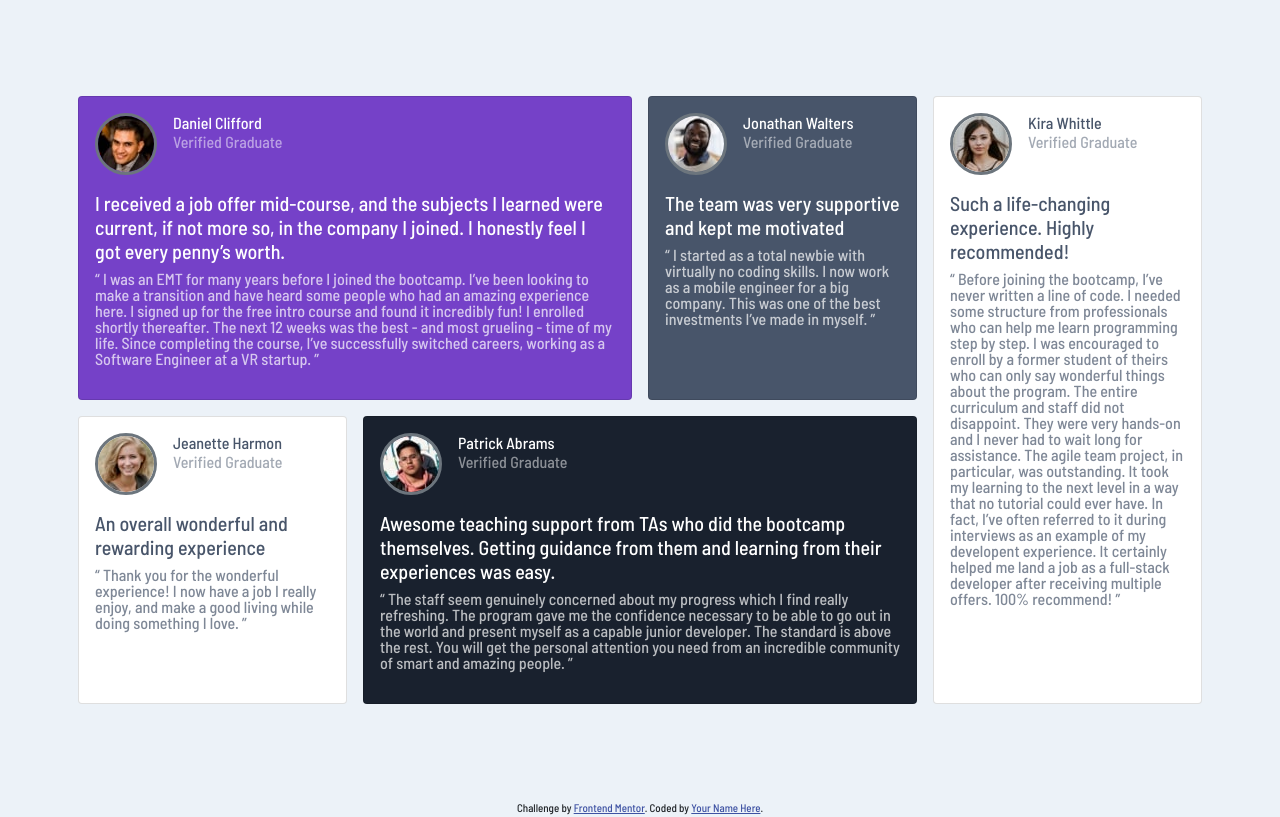
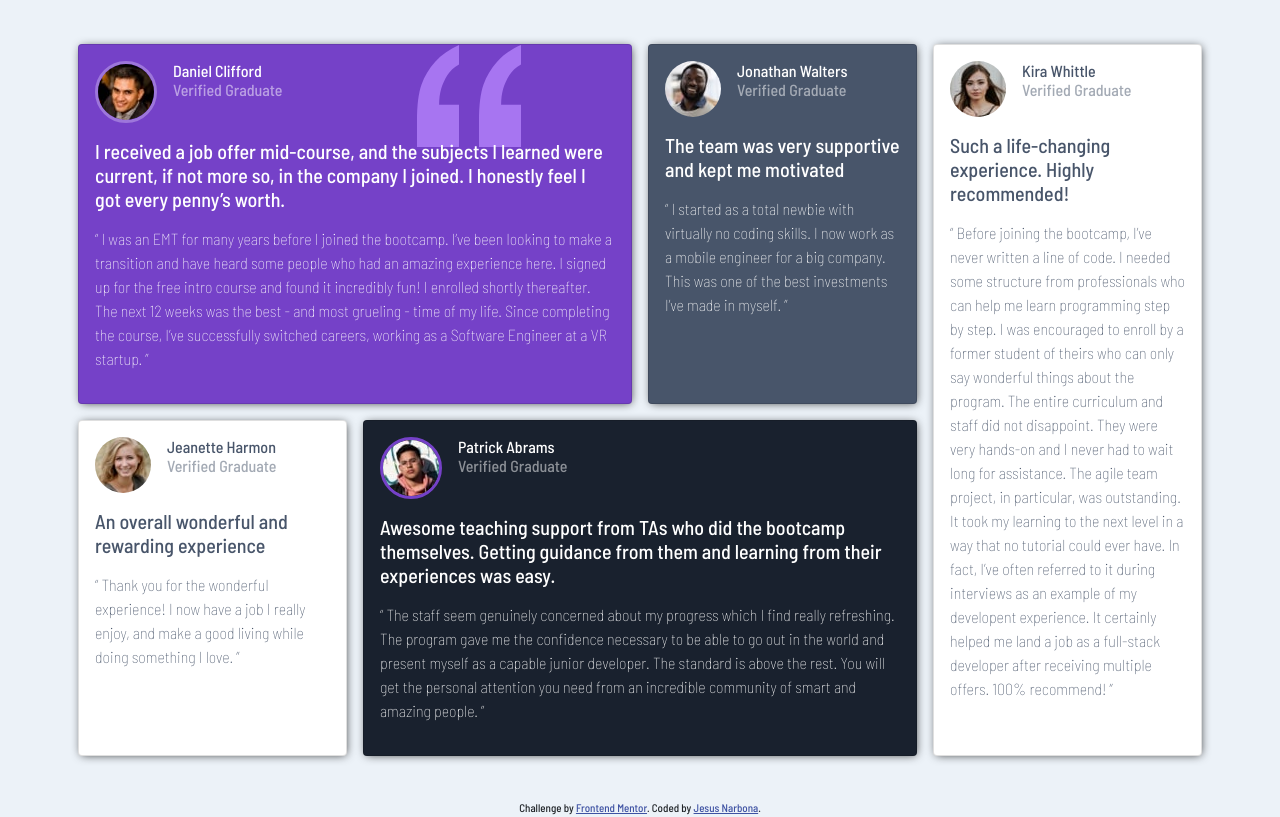
Before and after one commit to yisusturtle/FrontendMentor-GridBoxSuggest, a plain HTML site: page index.html in a window 1280 px wide. Drawn offline with nearby package versions, Linux system fonts and the light colour scheme.

Commit message:
Finalizacion de reto Frontend mentor

```diff
--- a/css/main.css
+++ b/css/main.css
@@ -24,6 +24,18 @@ body {
     }
 }
 
+.quote-img {
+    position: absolute;
+    top: 0;
+    right: 20%;
+    z-index: 1;
+}
+
+.dani-z-index {
+    z-index: 2;
+    position: relative;
+}
+
 .background-purple {
     background: hsl(263, 55%, 52%);
     color: hsl(0, 0%, 100%);
@@ -45,11 +57,23 @@ body {
 }
 
 .paragraph {
-    opacity: 70%;
-    font-weight: 400;
+    font-weight: 300;
+    line-height: 24px !important;
 }
 
 .verified {
     opacity: 50%;
     font-weight: 400;
 }
+
+.border-lightpurple {
+    border-color: hsl(263, 58%, 66%) !important;
+}
+
+.border-purple {
+    border-color: hsl(263, 55%, 52%) !important;
+}
+
+.box-shadows {
+    box-shadow: 1px 1px 10px -2px rgba(0, 0, 0, 0.78);
+}
--- a/index.html
+++ b/index.html
@@ -22,17 +22,18 @@
             <div class="col-12 col-lg-9">
                 <div class="row">
                     <div class="col-12 col-lg-8 p-2">
-                        <article class="card h-100 background-purple">
+                        <article class="card h-100 box-shadows background-purple">
                             <div class="card-body">
-                                <div class="d-flex mb-3">
-                                    <img src="./images/image-daniel.jpg" alt="image-daniel" class="border border-secondary border-3 rounded-circle ">
-                                    <div class="ps-3">
+                                <img src="./images/bg-pattern-quotation.svg" alt="quote" class="quote-img">
+                                <div class="d-flex mb-3 dani-z-index">
+                                    <img src="./images/image-daniel.jpg" alt="image-daniel" class="border border-3 rounded-circle  border-lightpurple ">
+                                    <div class="ps-3 ">
                                         <h6 class="m-0 h6">Daniel Clifford</h6>
                                         <p class="m-0 h6 verified">Verified Graduate</p>
                                     </div>
                                 </div>
-                                <div>
-                                    <p class="h5">
+                                <div class="dani-z-index">
+                                    <p class="h5 mb-3">
                                         I received a job offer mid-course, and the subjects I learned were current, if not more so, in the company I joined. I honestly feel I got every penny’s worth.
                                     </p>
                                     <p class="fs-6 lh-1 paragraph">“ I was an EMT for many years before I joined the bootcamp. I’ve been looking to make a transition and have heard some people who had an amazing experience here. I signed up for the free intro course and found it incredibly
@@ -44,17 +45,17 @@
                         </article>
                     </div>
                     <div class="col-12 col-lg-4 p-2">
-                        <article class="card h-100 background-gray">
+                        <article class="card h-100 box-shadows background-gray">
                             <div class="card-body">
                                 <div class="d-flex mb-3">
-                                    <img src="./images/image-jonathan.jpg" alt="image-jonathan" class="border border-secondary border-3 rounded-circle ">
+                                    <img src="./images/image-jonathan.jpg" alt="image-jonathan" class="border-3 rounded-circle ">
                                     <div class="ps-3">
                                         <h6 class="m-0 h6">Jonathan Walters</h6>
                                         <p class="m-0 h6 verified">Verified Graduate</p>
                                     </div>
                                 </div>
                                 <div>
-                                    <p class="h5">
+                                    <p class="h5 mb-3">
                                         The team was very supportive and kept me motivated
                                     </p>
                                     <p class="fs-6 lh-1 paragraph">“ I started as a total newbie with virtually no coding skills. I now work as a mobile engineer for a big company. This was one of the best investments I’ve made in myself. ”</p>
@@ -63,17 +64,17 @@
                         </article>
                     </div>
                     <div class="col-12 col-lg-4 p-2">
-                        <article class="card h-100 background-white">
+                        <article class="card h-100 box-shadows background-white">
                             <div class="card-body">
                                 <div class="d-flex mb-3">
-                                    <img src="./images/image-jeanette.jpg" alt="image-jeanette" class="border border-secondary border-3 rounded-circle ">
+                                    <img src="./images/image-jeanette.jpg" alt="image-jeanette" class="border-3 rounded-circle ">
                                     <div class="ps-3">
                                         <h6 class="m-0 h6">Jeanette Harmon</h6>
                                         <p class="m-0 h6 verified">Verified Graduate</p>
                                     </div>
                                 </div>
                                 <div>
-                                    <p class="h5">
+                                    <p class="h5 mb-3">
                                         An overall wonderful and rewarding experience
                                     </p>
                                     <p class="fs-6 lh-1 paragraph">“ Thank you for the wonderful experience! I now have a job I really enjoy, and make a good living while doing something I love. ”</p>
@@ -82,17 +83,17 @@
                         </article>
                     </div>
                     <div class="col-12 col-lg-8 p-2">
-                        <article class="card h-100 background-darkgray">
+                        <article class="card h-100 box-shadows background-darkgray">
                             <div class="card-body">
                                 <div class="d-flex mb-3">
-                                    <img src="./images/image-patrick.jpg" alt="image-patrick" class="border border-secondary border-3 rounded-circle ">
+                                    <img src="./images/image-patrick.jpg" alt="image-patrick" class="border border-purple border-3 rounded-circle ">
                                     <div class="ps-3">
                                         <h6 class="m-0 h6">Patrick Abrams</h6>
                                         <p class="m-0 h6 verified">Verified Graduate</p>
                                     </div>
                                 </div>
                                 <div>
-                                    <p class="h5">
+                                    <p class="h5 mb-3">
                                         Awesome teaching support from TAs who did the bootcamp themselves. Getting guidance from them and learning from their experiences was easy.
                                     </p>
                                     <p class="fs-6 lh-1 paragraph">“ The staff seem genuinely concerned about my progress which I find really refreshing. The program gave me the confidence necessary to be able to go out in the world and present myself as a capable junior developer.
@@ -104,17 +105,17 @@
                 </div>
             </div>
             <div class="col-12 col-lg-3 p-2">
-                <article class="card h-100 background-white">
+                <article class="card h-100 box-shadows background-white">
                     <div class="card-body">
                         <div class="d-flex mb-3">
-                            <img src="./images/image-kira.jpg" alt="image-kira" class="border border-secondary border-3 rounded-circle ">
+                            <img src="./images/image-kira.jpg" alt="image-kira" class="border-3 rounded-circle ">
                             <div class="ps-3">
                                 <h6 class="m-0 h6">Kira Whittle</h6>
                                 <p class="m-0 h6 verified">Verified Graduate</p>
                             </div>
                         </div>
                         <div>
-                            <p class="h5">
+                            <p class="h5 mb-3">
                                 Such a life-changing experience. Highly recommended!
                             </p>
                             <p class="fs-6 lh-1 paragraph">“ Before joining the bootcamp, I’ve never written a line of code. I needed some structure from professionals who can help me learn programming step by step. I was encouraged to enroll by a former student of theirs who can only
@@ -129,7 +130,7 @@
         </div>
     </main>
     <div class="attribution">
-        Challenge by <a href="https://www.frontendmentor.io?ref=challenge" target="_blank">Frontend Mentor</a>. Coded by <a href="#">Your Name Here</a>.
+        Challenge by <a href="https://www.frontendmentor.io?ref=challenge" target="_blank">Frontend Mentor</a>. Coded by <a href="https://github.com/yisusturtle">Jesus Narbona</a>.
     </div>
 </body>
 
```
Also changed, not shown: 3 other files.
